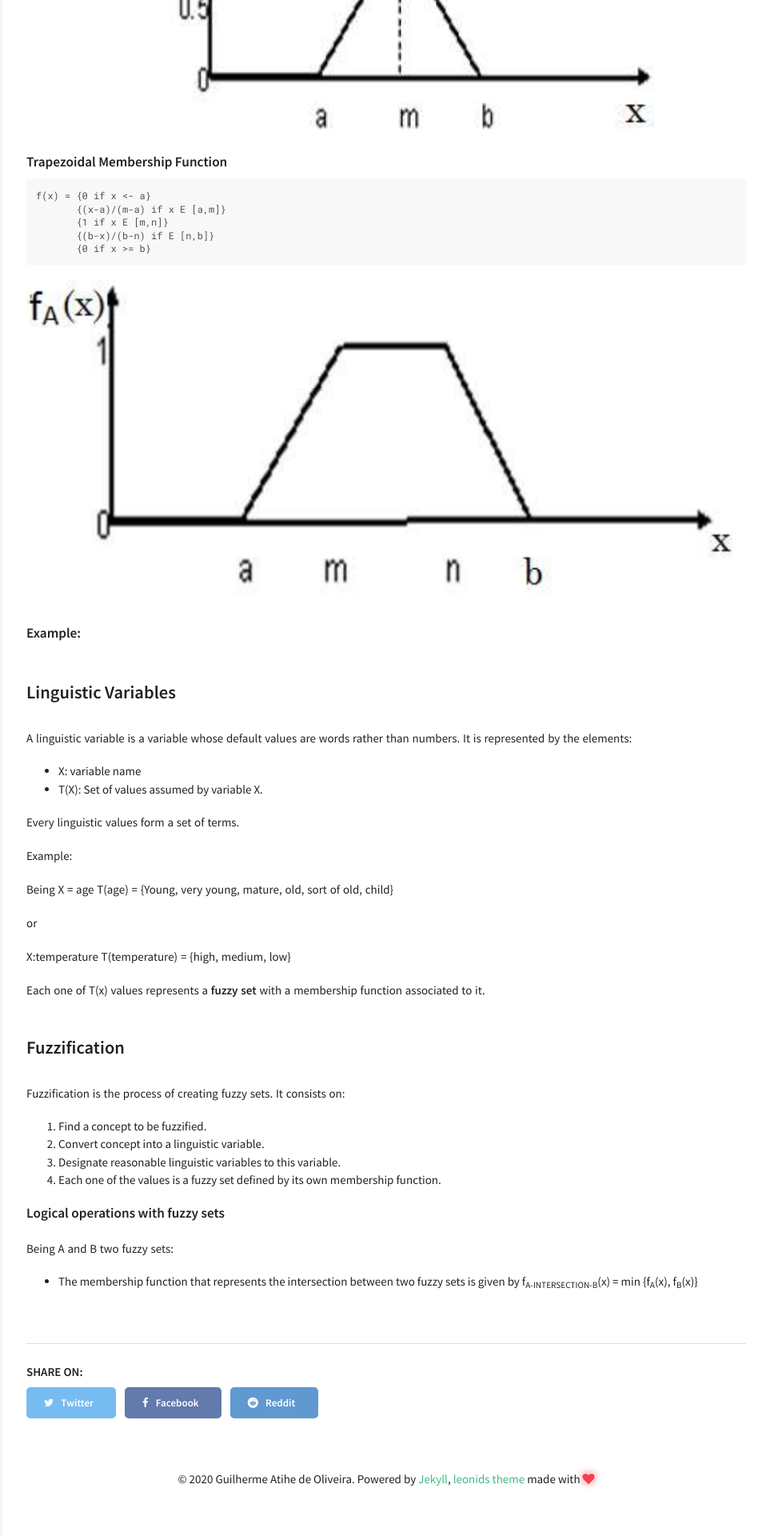
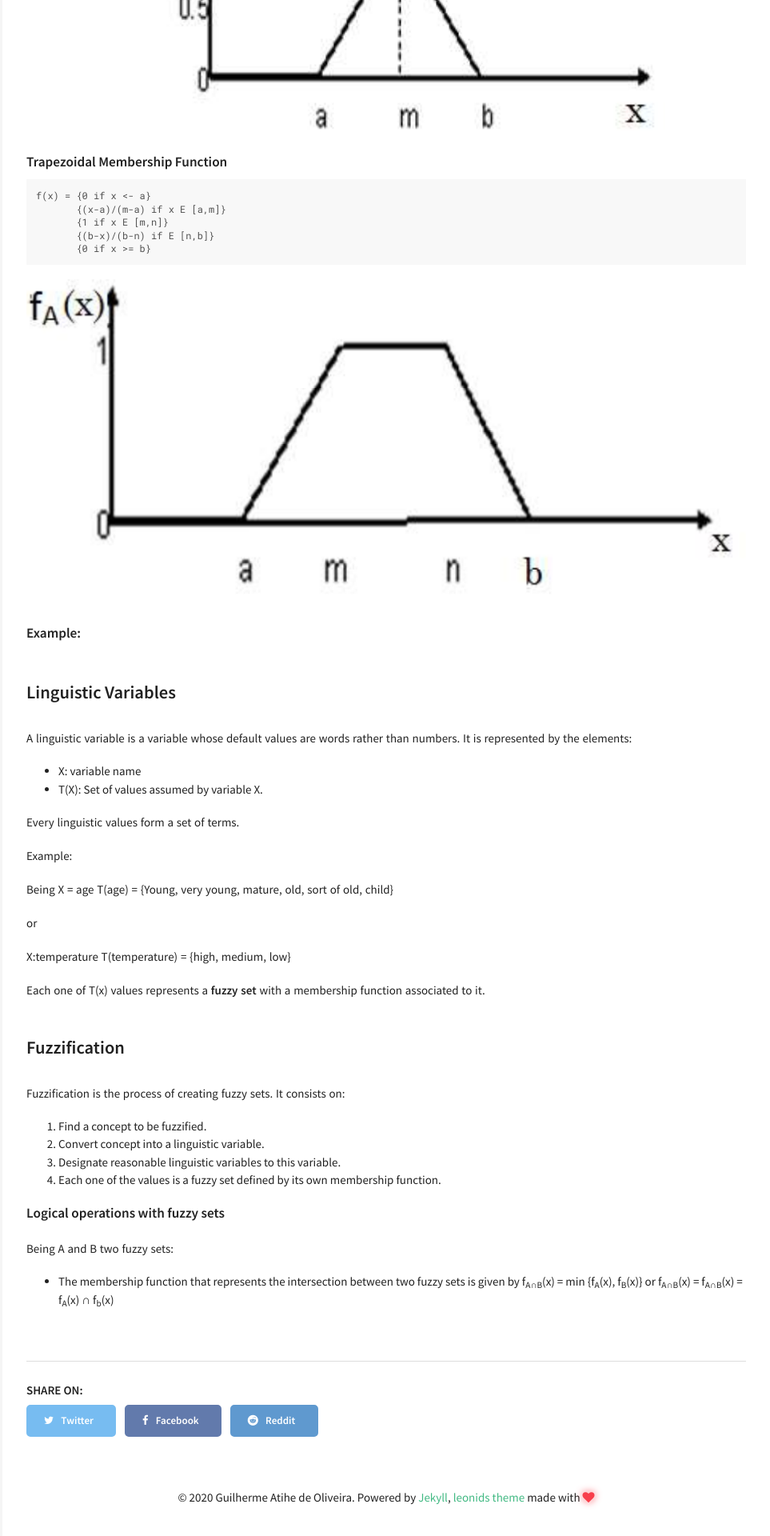
Before and after one commit to gatihe/guiati9.dev, a Jekyll site: the page built from _posts/2020-04-23-fuzzy_logic.md, in a window 1280 px wide. Shown: the part 2940-4860 px from the top of the page at 80% size, without its empty margins (317-1280 px from the left). Built offline with Jekyll 4.4.1, drawn with Linux system fonts in a browser that asks for light colours.

Commit message:
Update 2020-04-23-fuzzy_logic.md

```diff
--- a/_posts/2020-04-23-fuzzy_logic.md
+++ b/_posts/2020-04-23-fuzzy_logic.md
@@ -139,5 +139,4 @@ Fuzzification is the process of creating fuzzy sets. It consists on:
 ##### Logical operations with fuzzy sets
 
 Being A and B two fuzzy sets:
-
-- The membership function that represents the intersection between two fuzzy sets is given by f<sub>A-INTERSECTION-B</sub>(x) = min {f<sub>A</sub>(x), f<sub>B</sub>(x)}
+- The membership function that represents the intersection between two fuzzy sets is given by f<sub>A∩B</sub>(x) = min {f<sub>A</sub>(x), f<sub>B</sub>(x)} or f<sub>A∩B</sub>(x) = f<sub>A∩B</sub>(x) = f<sub>A</sub>(x) ∩ f<sub>b</sub>(x)
```
